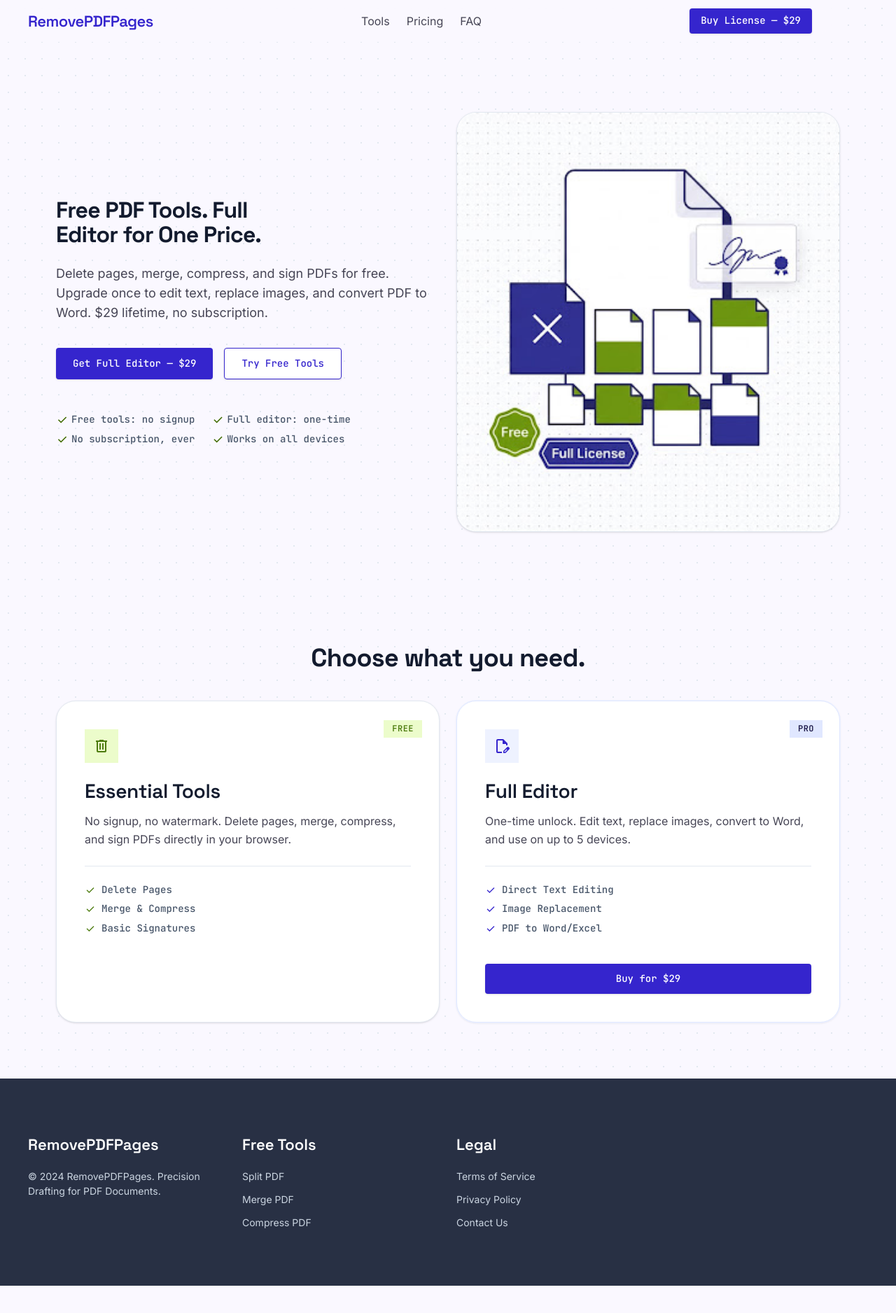
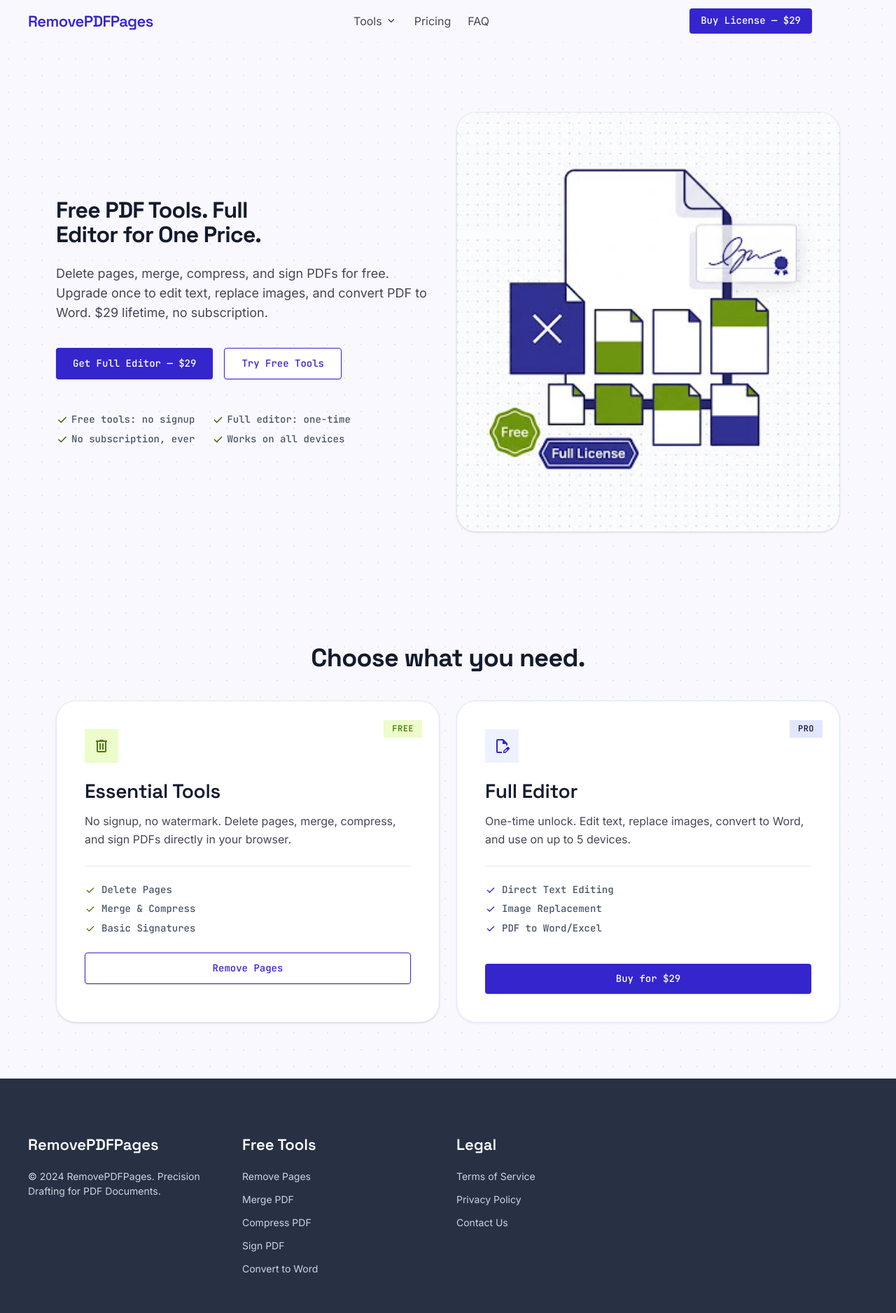
Before and after one commit to wanggang265/fancy-text-site, a Next.js app: page / in a window 1280 px wide. Shown: the top 1876 px of the page at 70% size. Before the commit the page ends 1837 px from the top, so only its background shows below. Built offline with nearby package versions, Linux system fonts and the light colour scheme.

Commit message:
fix: unify homepage tool entries and links to design handoff

```diff
--- a/app/page.tsx
+++ b/app/page.tsx
@@ -13,7 +13,34 @@ export default function Page() {
 <header className="fixed top-0 w-full z-50 flex justify-between items-center px-margin-desktop py-space-3 max-w-container-max mx-auto bg-surface/80 dark:bg-surface-dim/80 backdrop-blur-md">
 <a className="text-heading-sm font-heading-sm text-primary dark:text-inverse-primary tracking-tight" href="/">RemovePDFPages</a>
 <nav className="hidden md:flex gap-space-6 items-center">
-<a className="text-on-surface-variant dark:text-on-surface-variant hover:text-primary dark:hover:text-inverse-primary transition-colors font-body-md text-body-md" href="/remove-pages">Tools</a>
+<div className="relative group">
+<button className="flex items-center gap-1 text-on-surface-variant dark:text-on-surface-variant hover:text-primary dark:hover:text-inverse-primary transition-colors font-body-md text-body-md">
+Tools
+<span className="material-symbols-outlined transition-transform group-hover:rotate-180" style={{fontSize: 18}}>expand_more</span>
+</button>
+<div className="absolute top-full left-0 mt-2 w-80 bg-paper border border-ink-200 rounded-lg shadow-lg p-2 hidden group-hover:block">
+<a className="flex items-center gap-3 px-3 py-2.5 rounded-md hover:bg-brand-indigo-50 transition-colors" href="/remove-pages">
+<span className="material-symbols-outlined text-accent-olive-700">delete</span>
+<span className="text-on-surface font-body-md text-body-md">Remove Pages</span>
+</a>
+<a className="flex items-center gap-3 px-3 py-2.5 rounded-md hover:bg-brand-indigo-50 transition-colors" href="/merge">
+<span className="material-symbols-outlined text-accent-olive-700">merge_type</span>
+<span className="text-on-surface font-body-md text-body-md">Merge PDF</span>
+</a>
+<a className="flex items-center gap-3 px-3 py-2.5 rounded-md hover:bg-brand-indigo-50 transition-colors" href="/compress">
+<span className="material-symbols-outlined text-accent-olive-700">compress</span>
+<span className="text-on-surface font-body-md text-body-md">Compress PDF</span>
+</a>
+<a className="flex items-center gap-3 px-3 py-2.5 rounded-md hover:bg-brand-indigo-50 transition-colors" href="/sign">
+<span className="material-symbols-outlined text-accent-olive-700">signature</span>
+<span className="text-on-surface font-body-md text-body-md">Sign PDF</span>
+</a>
+<a className="flex items-center gap-3 px-3 py-2.5 rounded-md hover:bg-brand-indigo-50 transition-colors" href="/convert-to-word">
+<span className="material-symbols-outlined text-accent-olive-700">description</span>
+<span className="text-on-surface font-body-md text-body-md">Convert to Word</span>
+</a>
+</div>
+</div>
 <a className="text-on-surface-variant dark:text-on-surface-variant hover:text-primary dark:hover:text-inverse-primary transition-colors font-body-md text-body-md" href="/pricing">Pricing</a>
 <a className="text-on-surface-variant dark:text-on-surface-variant hover:text-primary dark:hover:text-inverse-primary transition-colors font-body-md text-body-md" href="/faq">FAQ</a>
 </nav>
@@ -66,6 +93,7 @@ export default function Page() {
 <li className="flex items-center gap-2"><span className="material-symbols-outlined text-accent-olive-700" style={{fontSize: 16}}>check</span> Merge & Compress</li>
 <li className="flex items-center gap-2"><span className="material-symbols-outlined text-accent-olive-700" style={{fontSize: 16}}>check</span> Basic Signatures</li>
 </ul>
+<a className="mt-space-6 block w-full text-center bg-paper text-primary border border-primary font-mono-data text-mono-data px-4 py-3 rounded shadow-sm hover:shadow-md transition-all" href="/remove-pages">Remove Pages</a>
 </div>
 </div>
 
@@ -102,9 +130,11 @@ export default function Page() {
 </div>
 <div className="col-span-1 flex flex-col gap-space-3">
 <h4 className="font-heading-sm text-heading-sm text-white mb-2">Free Tools</h4>
-<a className="text-ink-300 dark:text-ink-300 hover:text-white transition-colors" href="/remove-pages">Split PDF</a>
+<a className="text-ink-300 dark:text-ink-300 hover:text-white transition-colors" href="/remove-pages">Remove Pages</a>
 <a className="text-ink-300 dark:text-ink-300 hover:text-white transition-colors" href="/merge">Merge PDF</a>
 <a className="text-ink-300 dark:text-ink-300 hover:text-white transition-colors" href="/compress">Compress PDF</a>
+<a className="text-ink-300 dark:text-ink-300 hover:text-white transition-colors" href="/sign">Sign PDF</a>
+<a className="text-ink-300 dark:text-ink-300 hover:text-white transition-colors" href="/convert-to-word">Convert to Word</a>
 </div>
 <div className="col-span-1 flex flex-col gap-space-3">
 <h4 className="font-heading-sm text-heading-sm text-white mb-2">Legal</h4>
```
